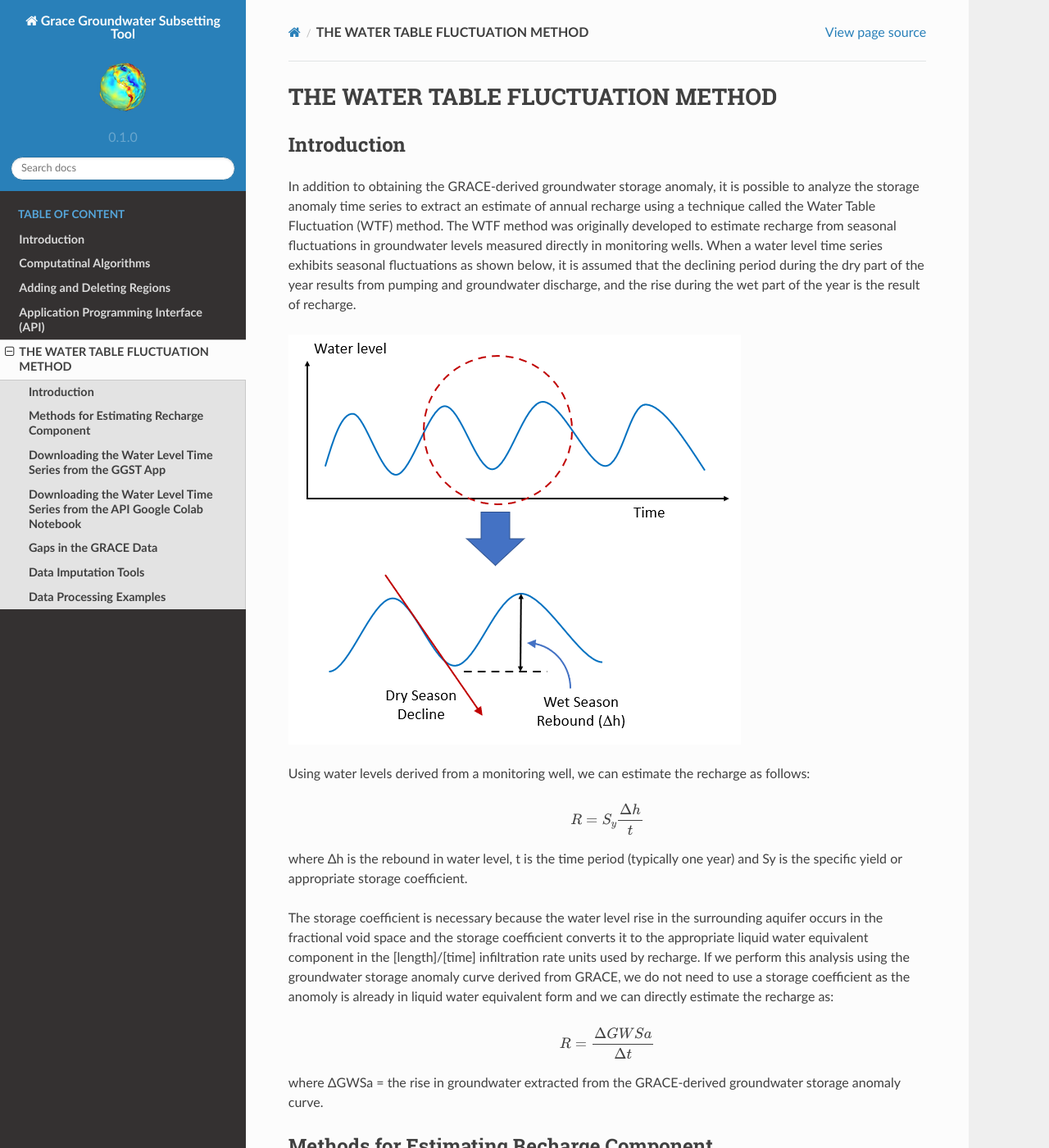
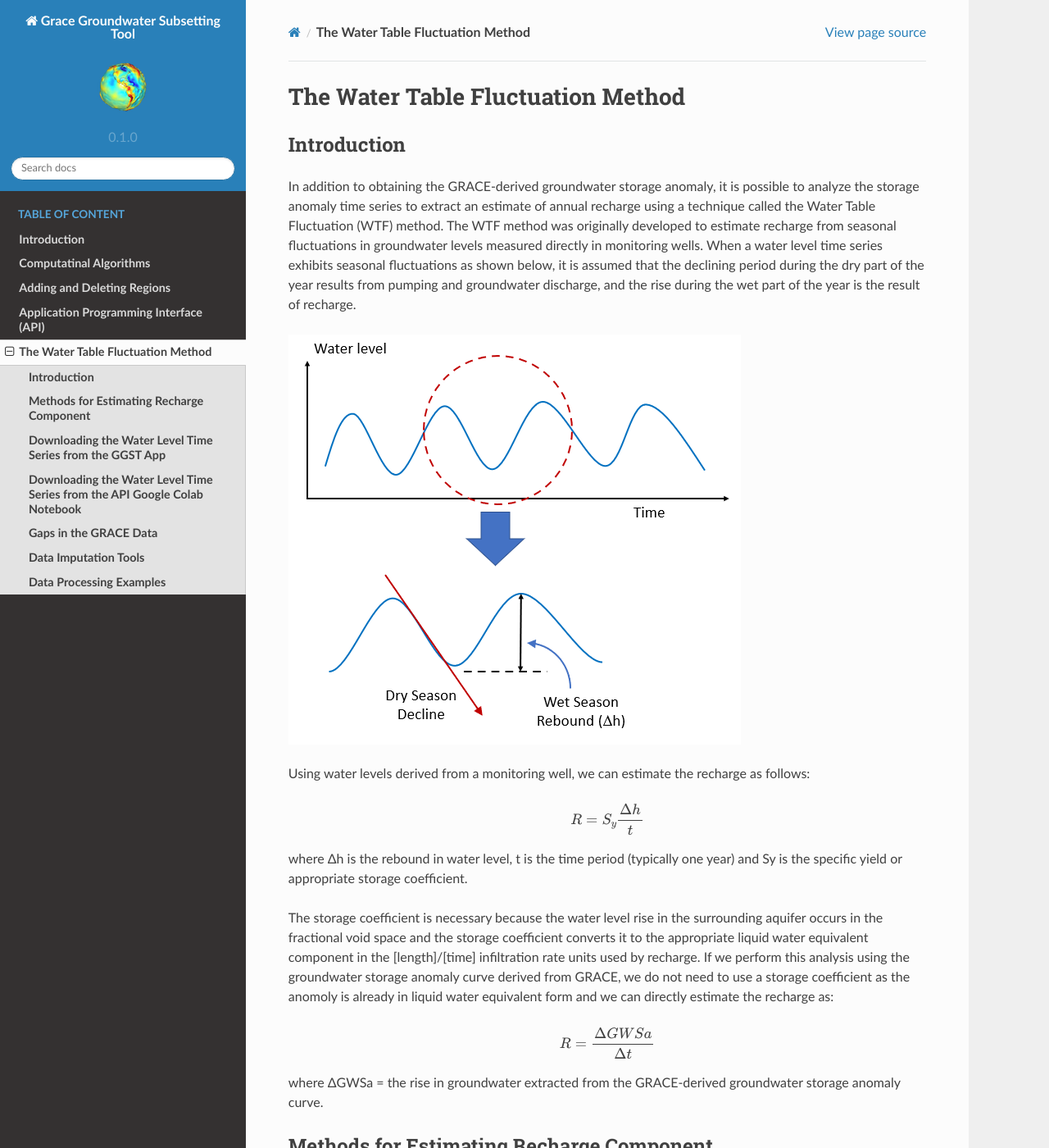
Before and after one commit to BYU-Hydroinformatics/ggst, a Sphinx documentation site: the page built from docs/source/wtf.rst, in a window 1280 px wide and 1400 px high. Shown: the whole window at 82% size. Built offline with Sphinx 7.4.7 and the Read the Docs theme 2.0.0, drawn with Linux system fonts in a browser that asks for light colours; part of the change alters nothing that is shown.

Commit message:
Update wtf.rst

```diff
--- a/docs/source/wtf.rst
+++ b/docs/source/wtf.rst
@@ -1,8 +1,5 @@
-.. raw:: html
-   :file: translate.html
-
-**THE WATER TABLE FLUCTUATION METHOD**
-====
+**The Water Table Fluctuation Method**
+=====================================
 
 **Introduction**
 ----------------
```
